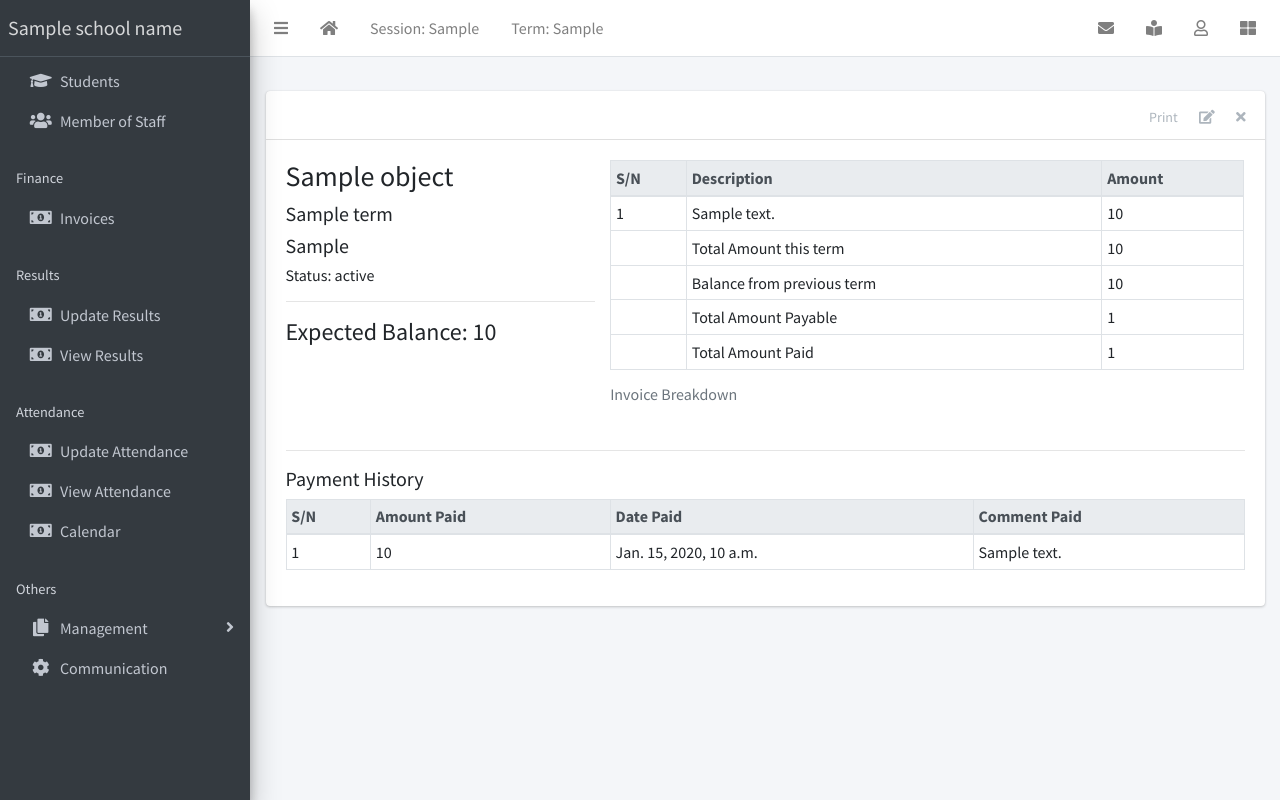
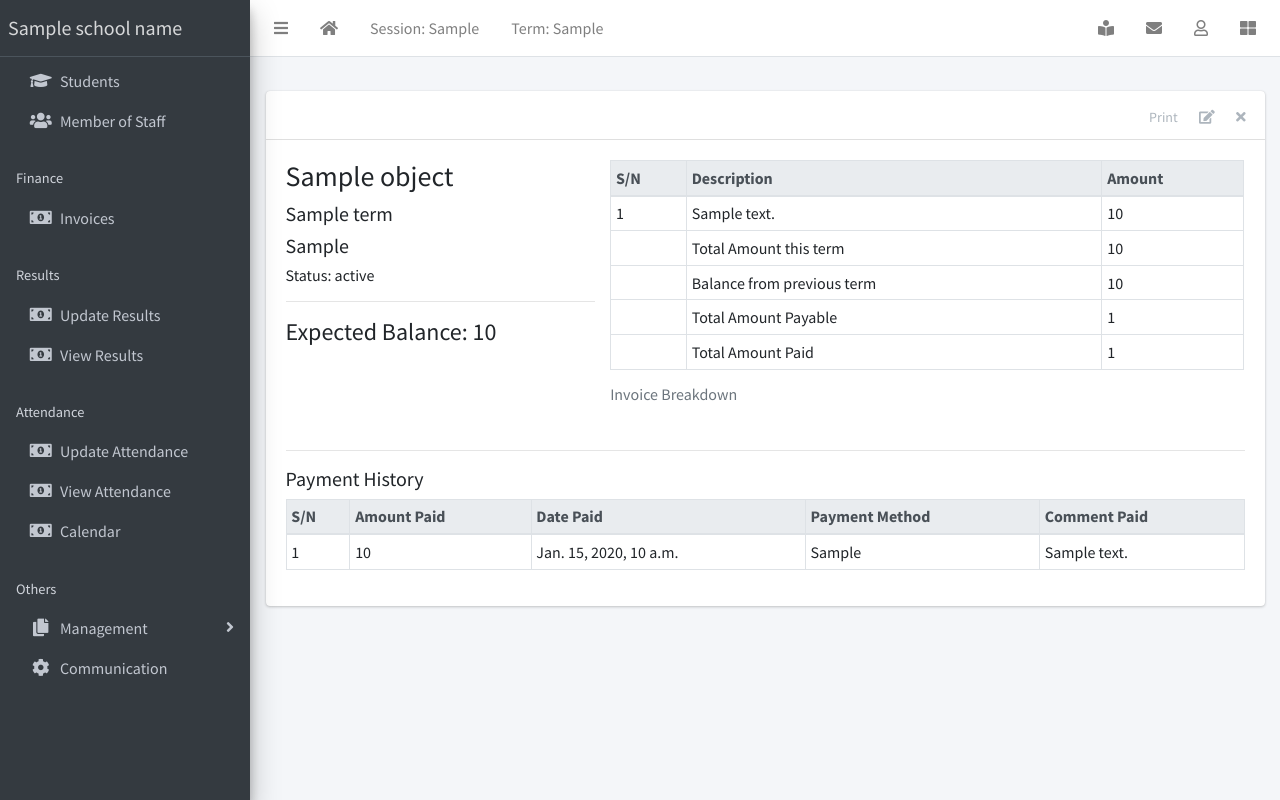
Before and after one commit to WebLaunchDevelopers/schoobees, a Django app: template apps/finance/templates/finance/invoice_detail.html in a window 1280 px wide. Run offline with Django 3.2, Linux system fonts and the light colour scheme; the template is opened without the code that fills it: most values are stand-ins (such as "Sample title", 1, 10 or a date in 2020); some libraries are stand-ins or nearby versions.

Commit message:
invoice api and few modifications

```diff
--- a/apps/api/serializers.py
+++ b/apps/api/serializers.py
@@ -43,4 +43,4 @@ class InvoiceItemSerializer(serializers.ModelSerializer):
 class ReceiptSerializer(serializers.ModelSerializer):
     class Meta:
         model = Receipt
-        fields = ['id', 'amount_paid', 'date_paid', 'comment']
+        fields = ['id', 'amount_paid', 'date_paid', 'payment_method', 'comment']
--- a/apps/finance/admin.py
+++ b/apps/finance/admin.py
@@ -19,6 +19,6 @@ class InvoiceItemAdmin(admin.ModelAdmin):
 
 @admin.register(Receipt)
 class ReceiptAdmin(admin.ModelAdmin):
-    list_display = ('invoice', 'amount_paid', 'date_paid')
-    search_fields = ('invoice__student__first_name', 'invoice__student__last_name')
+    list_display = ('invoice', 'amount_paid', 'date_paid', 'payment_method')
+    search_fields = ('invoice__student__first_name', 'invoice__student__last_name', 'payment_method')
     list_filter = ('invoice__session', 'invoice__term', 'invoice__class_for')
--- a/apps/finance/forms.py
+++ b/apps/finance/forms.py
@@ -9,7 +9,7 @@ InvoiceItemFormset = inlineformset_factory(
 InvoiceReceiptFormSet = inlineformset_factory(
     Invoice,
     Receipt,
-    fields=("amount_paid", "date_paid", "comment"),
+    fields=("amount_paid", "date_paid", "payment_method", "comment"),
     extra=0,
     can_delete=True,
 )
--- a/apps/finance/models.py
+++ b/apps/finance/models.py
@@ -62,6 +62,7 @@ class InvoiceItem(models.Model):
 
 class Receipt(models.Model):
     invoice = models.ForeignKey(Invoice, on_delete=models.CASCADE)
+    payment_method = models.CharField(max_length=20)
     amount_paid = models.IntegerField()
     date_paid = models.DateField(default=timezone.now)
     comment = models.CharField(max_length=200, blank=True)
--- a/apps/finance/templates/finance/invoice_detail.html
+++ b/apps/finance/templates/finance/invoice_detail.html
@@ -82,6 +82,7 @@
       <th>S/N</th>
       <th>Amount Paid</th>
       <th>Date Paid</th>
+      <th>Payment Method</th>
       <th>Comment Paid</th>
     </tr>
   </thead>
@@ -91,6 +92,7 @@
       <td>{{ forloop.counter }}</td>
       <td>{{ receipt.amount_paid }}</td>
       <td>{{ receipt.date_paid }}</td>
+      <td>{{ receipt.payment_method }}</td>
       <td>{{ receipt.comment }}</td>
     </tr>
     {% endfor %}
--- a/apps/finance/views.py
+++ b/apps/finance/views.py
@@ -92,7 +92,7 @@ class InvoiceDeleteView(LoginRequiredMixin, DeleteView):
 
 class ReceiptCreateView(LoginRequiredMixin, CreateView):
     model = Receipt
-    fields = ["amount_paid", "date_paid", "comment"]
+    fields = ["amount_paid", "date_paid", "payment_method", "comment"]
     success_url = reverse_lazy("invoice-list")
 
     def form_valid(self, form):
--- a/templates/base.html
+++ b/templates/base.html
@@ -54,13 +54,13 @@
       <ul class="navbar-nav ml-auto">
         <!-- Notifications Dropdown Menu -->
         <li class="nav-item">
-          <a class="nav-link" href="{% url 'feedback-list' %}" role="button">
-            <i class="fas fa-envelope"></i>
+          <a class="nav-link" href="{% url 'exams_list' %}" role="button">
+            <i class="fas fa-book-reader"></i>
           </a>
         </li>
         <li class="nav-item">
-          <a class="nav-link" href="{% url 'exams_list' %}" role="button">
-            <i class="fas fa-book-reader"></i>
+          <a class="nav-link" href="{% url 'feedback-list' %}" role="button">
+            <i class="fas fa-envelope"></i>
           </a>
         </li>
         <li class="nav-item dropdown">
```
